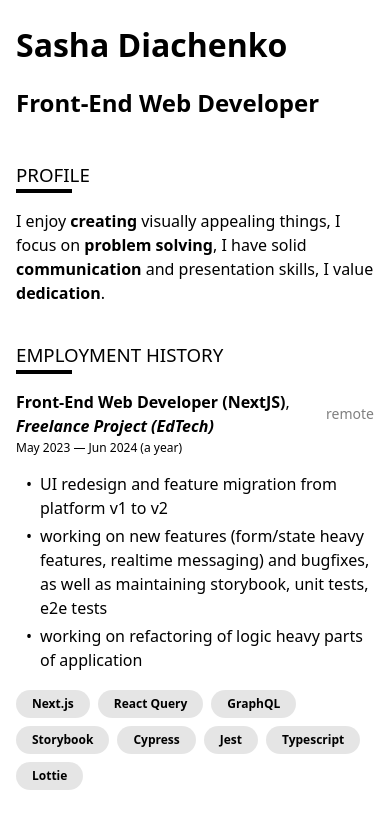
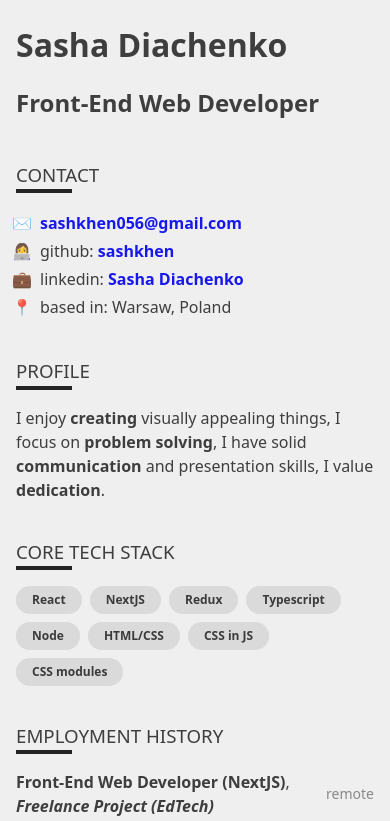
Before and after one commit to sashkhen/shu-cv, a React (Vite) app: page / in a window 390 px wide. Shown: the top 821 px of the page. Built offline with nearby package versions, Linux system fonts and the light colour scheme.

Commit message:
clean up values

```diff
--- a/index.html
+++ b/index.html
@@ -4,7 +4,7 @@
     <meta charset="UTF-8" />
     <link rel="icon" type="image/png" href="/logo.png" />
     <meta name="viewport" content="width=device-width, initial-scale=1.0" />
-    <title>Sasha Diachenko</title>
+    <title>Sasha Diachenko, FE Dev</title>
   </head>
   <body>
     <div id="root"></div>
--- a/src/components/Pill/Pill.module.css
+++ b/src/components/Pill/Pill.module.css
@@ -2,21 +2,15 @@
   list-style-type: none;
   margin: 0;
   padding: 0.5rem 1rem;
-  background-color: rgba(255, 255, 255, .1);
+  background-color: rgba(var(--primary-color), .1);
   border-radius: 1rem;
   font-weight: 600;
   font-size: 0.75rem;
   line-height: 1;
 }
 
-@media (prefers-color-scheme: light) {
+@media print {
   .root {
-    background-color: rgba(0, 0, 0, .1);
+    border: 1px solid rgba(var(--primary-color), .1);
   }
 }
-
-@media print {
-  .root {
-    border: 1px solid rgba(0, 0, 0, .1);
-  }
-}
--- a/src/components/Resume/Resume.module.css
+++ b/src/components/Resume/Resume.module.css
@@ -1,4 +1,6 @@
 .root {
+  --border-color: rgba(var(--primary-color), .1);
+
   display: grid;
   width: 100%;
   min-height: 100vh;
@@ -9,38 +11,22 @@
   grid-template-areas:
     "head head"
     "left right";
-
-  @media only screen and (max-width: 1024px) {
-    grid-template-columns: 1fr;
-    grid-auto-rows: auto;
-    grid-template-areas:
-      "head"
-      "right"
-      "left";
-  }
 }
 
 .head {
   grid-area: head;
   padding: 0 1rem;
-  border-bottom: 1px solid rgba(255, 255, 255, .1);
-
-  @media (prefers-color-scheme: light) {
-    border-color: rgba(0, 0, 0, .1);
-  }
-
-  @media only screen and (max-width: 1024px) {
-    border: none;
-  }
-
-  @media print {
-    border: none;
-  }
-
+  border-bottom: 1px solid var(--border-color);
   display: grid;
   grid-template-columns: 1fr auto;
   grid-template-areas: 'title qrCode'
-  'subtitle qrCode';
+    'subtitle qrCode';
+}
+
+@media print {
+  .head {
+    border: none;
+  }
 }
 
 .head h1 {
@@ -52,6 +38,76 @@
   grid-area: subtitle;
   margin-top: 0.5rem;
 }
+
+.left {
+  grid-area: left;
+  padding: 0 1rem;
+  border-right: 1px solid var(--border-color);
+  container-type: inline-size;
+}
+
+@media print {
+  .left {
+    border: none;
+  }
+}
+
+.right {
+  grid-area: right;
+  padding: 0 1rem;
+}
+
+
+/* Mobile layout */
+
+@media only screen and (max-width: 1024px) {
+  .root {
+    display: flex;
+    flex-direction: column;
+  }
+
+  .left,
+  .right {
+    display: contents;
+    border: none;
+  }
+
+  .left>*,
+  .right>* {
+    padding: 0 1rem;
+  }
+
+  .head {
+    border: none;
+    order: 1;
+  }
+
+  .contact {
+    order: 2;
+  }
+
+  .skills {
+    order: 4
+  }
+
+  .languages {
+    order: 7;
+  }
+
+  .education {
+    order: 6;
+  }
+
+  .profile {
+    order: 3;
+  }
+
+  .employment {
+    order: 5;
+  }
+}
+
+/* QR code */
 
 .qrCode {
   grid-area: qrCode;
@@ -76,46 +132,16 @@
   border: 1rem solid #fff;
 }
 
-.left {
-  grid-area: left;
-  padding: 0 1rem;
-  border-right: 1px solid rgba(255, 255, 255, .1);
-  container-type: inline-size;
-}
-
-@media only screen and (max-width: 1024px) {
-  .left {
-    display: flex;
-    flex-direction: column-reverse;
-    border: none;
+@media (prefers-color-scheme: light) {
+  .qrCode>* {
+    border-color: transparent;
   }
 }
 
-@media (prefers-color-scheme: light) {
-  .left {
-    border-color: rgba(0, 0, 0, .1);
-  }
-}
 
-@media print {
-  .left {
-    border: none;
-  }
-}
+/* Skills */
 
-.right {
-  grid-area: right;
-  padding: 0 1rem;
-}
-
-@media only screen and (max-width: 1024px) {
-  .right {
-    display: flex;
-    flex-direction: column;
-  }
-}
-
-.skills {
+.skillsList {
   display: flex;
   flex-wrap: wrap;
   justify-content: left;
@@ -123,6 +149,9 @@
   gap: 0.5rem;
   padding: 0;
 }
+
+
+/* Shared */
 
 .listUnstyled {
   margin: 0;
--- a/src/components/Resume/Resume.tsx
+++ b/src/components/Resume/Resume.tsx
@@ -28,10 +28,9 @@ const Resume: React.FC<ResumeProps> = ({ className, ...props }) => {
         </div>
       </div>
       <div className={styles.left}>
-        <Section title="Contact">
+        <Section title="Contact" className={styles.contact}>
           <List>
             <ListItem icon="✉️">
-              {/* email:{" "} */}
               <a href={`mailto:${data.contact.email}`} target="_blank">
                 {data.contact.email}
               </a>
@@ -46,7 +45,6 @@ const Resume: React.FC<ResumeProps> = ({ className, ...props }) => {
               </a>
             </ListItem>
             <ListItem icon="💼">
-              {" "}
               linkedin:{" "}
               <a href={data.contact.linkedin} target="_blank">
                 {data.name}
@@ -55,14 +53,14 @@ const Resume: React.FC<ResumeProps> = ({ className, ...props }) => {
             <ListItem icon="📍">{`based in: ${data.contact.address}`}</ListItem>
           </List>
         </Section>
-        <Section title="Skills">
-          <ul className={styles.skills}>
+        <Section title="Core tech stack" className={styles.skills}>
+          <ul className={styles.skillsList}>
             {data.skills.map((skill) => (
               <Pill key={skill}>{skill.trim()}</Pill>
             ))}
           </ul>
         </Section>
-        <Section title="Languages">
+        <Section title="Languages" className={styles.languages}>
           <List
             items={data.languages.map((item) => ({
               ...item,
@@ -70,7 +68,7 @@ const Resume: React.FC<ResumeProps> = ({ className, ...props }) => {
             }))}
           />
         </Section>
-        <Section title="Education">
+        <Section title="Education" className={styles.education}>
           <ul className={styles.listUnstyled}>
             {data.education.map((item, i) => (
               <li key={i}>
@@ -86,18 +84,12 @@ const Resume: React.FC<ResumeProps> = ({ className, ...props }) => {
             ))}
           </ul>
         </Section>
-        {/* <Section>
-          <p dangerouslySetInnerHTML={{ __html: data.footnote }} />
-        </Section> */}
       </div>
       <div className={styles.right}>
-        {/* <Section title="Profile">
-          <p>{data.description}</p>
-        </Section> */}
-        <Section title="Profile">
+        <Section title="Profile" className={styles.profile}>
           <p dangerouslySetInnerHTML={{ __html: data.footnote }} />
         </Section>
-        <Section title="Employment history">
+        <Section title="Employment history" className={styles.employment}>
           <ul className={styles.listUnstyled}>
             {data.employment.map((item, i) => (
               <li key={i}>
@@ -114,25 +106,6 @@ const Resume: React.FC<ResumeProps> = ({ className, ...props }) => {
             ))}
           </ul>
         </Section>
-        {/* <Section title="Education">
-          <ul className={styles.listUnstyled}>
-            {data.education.map((item, i) => (
-              <li key={i}>
-                <Education
-                  specialization={item.specialization}
-                  degree={item.degree}
-                  school={item.school}
-                  startDate={item.startDate}
-                  endDate={item.endDate}
-                  location={item.location}
-                />
-              </li>
-            ))}
-          </ul>
-        </Section> */}
-        {/* <Section>
-          <p dangerouslySetInnerHTML={{ __html: data.footnote }} />
-        </Section> */}
       </div>
     </div>
   );
--- a/src/components/Section/Section.module.css
+++ b/src/components/Section/Section.module.css
@@ -13,18 +13,12 @@
   display: block;
   width: 3.5rem;
   height: 0.25rem;
-  background-color: #ffffff;
-}
-
-@media (prefers-color-scheme: light) {
-  .title::before {
-    background-color: #000000;
-  }
+  background-color: rgba(var(--primary-color), 1);
 }
 
 @media print {
   .title {
-    border-bottom: 1px solid #000000;
+    border-bottom: 1px solid rgb(var(--primary-color));
   }
 
   .title::before {
--- a/src/components/Summary/Summary.module.css
+++ b/src/components/Summary/Summary.module.css
@@ -27,13 +27,7 @@
   grid-area: location;
   font-size: 0.875rem;
   line-height: 1rem;
-  color: rgba(255, 255, 255, .5);
-}
-
-@media (prefers-color-scheme: light) {
-  .location {
-    color: rgba(0, 0, 0, .5);
-  }
+  color: rgba(var(--primary-color), .5);
 }
 
 .duration {
--- a/src/index.css
+++ b/src/index.css
@@ -1,11 +1,14 @@
 :root {
+  --primary-color: 239, 239, 239;
+  --scene-color: 36, 36, 36;
+
   font-family: system-ui, Avenir, Helvetica, Arial, sans-serif;
   line-height: 1.5;
   font-weight: 400;
 
   color-scheme: light dark;
-  color: rgba(255, 255, 255, 0.87);
-  background-color: #242424;
+  color: rgba(var(--primary-color), 0.87);
+  background-color: rgba(var(--scene-color), 1);
 
   font-synthesis: none;
   text-rendering: optimizeLegibility;
@@ -32,18 +35,23 @@ body {
 
 @media (prefers-color-scheme: light) {
   :root {
-    color: #000000;
-    background-color: #ffffff;
+    --primary-color: 36, 36, 36;
+    --scene-color: 239, 239, 239;
   }
 }
 
 @media print {
+  :root {
+    --primary-color: 0, 0, 0;
+    --scene-color: 255, 255, 255;
+  }
+
   html {
     font-size: 11.25px;
   }
 
   a,
   a:visited {
-    color: #000000;
+    color: rgba(var(--primary-color), 1);
   }
 }
```
